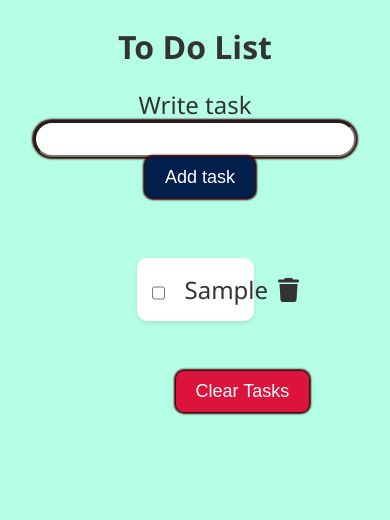
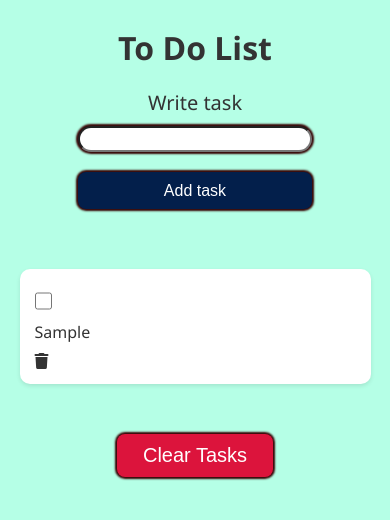
Before and after one commit to tasnimelgarbi/Mini-To-Do-List, a plain HTML site: page index.html in a window 390 px wide. Both pictures are taken after typing "Sample" into the empty fields and a click on the button "Add task". Drawn offline with Linux system fonts and the light colour scheme.

Commit message:
Update style.css

```diff
--- a/style.css
+++ b/style.css
@@ -1,79 +1,84 @@
-*{
+:root {
+  font-size: 16px; /* 1rem = 16px */
+}
+
+* {
   margin: 0;
   padding: 0;
   box-sizing: border-box;
 }
-body{
+
+body {
   background-color: rgb(181, 255, 230);
   color: #333;
   font-family: 'Segoe UI', Tahoma, Geneva, Verdana, sans-serif;
+}
 
+section {
+  text-align: center;
+  padding-top: 1rem;
+  padding-bottom: 1.25rem;
 }
-section{
-    text-align: center;
-    border: #de0202;
-    padding-top: 15px;
-    padding-bottom: 20px;
 
+#header {
+  padding: 0.625rem 0 1.25rem 0;
+  font-weight: 900;
+  font-size: 2rem;
 }
-#header{
-    padding: 10px 0 20px 0;
-    font-weight: 900;
-    font-size: xx-large;
-}
-#header:hover{
+
+#header:hover {
   color: #230101;
 }
-button{
-    font-size: large;
+
+#form {
+  font-size: 1.5rem;
+  padding-bottom: 3.125rem;
+}
+
+#taskInput {
+  box-shadow: 0 0 0.125rem 0.125rem #360303;
+  border-radius: 1.25rem;
+  padding: 0.125rem 0.25rem;
+  font-size: 1.5rem;
+  width: 20%;
+}
+
+button {
+  font-size: 1rem;
   background-color: #031f4b;
   color: white;
-}
-#form{
-        font-size: x-large;
-        padding-bottom: 50px;
-}
-#taskInput{
-    box-shadow:0px 0px 2px 2px #360303;
-    border-radius: 20px;
-    padding: 2px 4px;
-    font-size: x-large;
-}
-button {
-    font-size: large;
-    background-color: #031f4b;
-    color: white;
-    padding: 10px 20px;
-    border-radius: 8px;
+  padding: 0.6rem 1rem;
+  border-radius: 0.5rem;
   border: none;
   cursor: pointer;
   transition: 0.3s;
-    margin-left: 10px;
-    box-shadow:0px 0px 2px 2px #360303;
+  margin-left: 0.625rem;
+  box-shadow: 0 0 0.125rem 0.125rem #360303;
+}
 
-}
 button:hover {
   background-color: #ffffff;
   color: #360303;
+}
 
-}
 #taskList li {
   display: flex;
   align-items: center;
-    gap: 10px;
-    font-size: x-large;
+  gap: 0.625rem;
+  font-size: 1.5rem;
   background-color: white;
-    padding: 15px;
-    margin: 10px auto;
+  padding: 0.9375rem;
+  margin: 0.625rem auto;
   width: 30%;
-    border-radius: 10px;
-    box-shadow: 0px 2px 4px rgba(0,0,0,0.1);
+  border-radius: 0.625rem;
+  box-shadow: 0 0.125rem 0.25rem rgba(0, 0, 0, 0.1);
 }
-#check{
-    accent-color:  #031f4b;
-    height: 20px;
-    width: 17px;
-    margin-top: 7px;
+
+#check {
+  accent-color: #031f4b;
+  height: 1.25rem;
+  width: 1.0625rem;
+  margin-top: 0.4375rem;
   cursor: pointer;
 }
 
@@ -82,10 +87,10 @@ button:hover {
   background-color: crimson;
   color: white;
   border: none;
-    padding: 10px 20px;
-    margin-top: 20px;
-    font-size: large;
-    border-radius: 8px;
+  padding: 0.625rem 1.25rem;
+  margin-top: 1.25rem;
+  font-size: 1.25rem;
+  border-radius: 0.5rem;
   cursor: pointer;
   margin-left: 45%;
 }
@@ -94,6 +99,62 @@ button:hover {
   background-color: darkred;
 }
 
-#delete{
+#delete {
   cursor: pointer;
 }
+
+@media (max-width: 768px) {
+  #taskList li {
+    width: 60%;
+    font-size: 1.25rem;
+  }
+
+  #taskInput {
+    width: 30%;
+    font-size: 1.25rem;
+  }
+
+  #clear-btn {
+  margin-left: 40%;
+}
+
+  #form {
+    font-size: 1.25rem;
+  }
+
+  #addBtn {
+    width: auto;
+    margin-top: 0.625rem;
+  }
+}
+
+@media (max-width: 480px) {
+  #taskList li {
+    width: 90%;
+    font-size: 1rem;
+    flex-direction: column;
+    align-items: flex-start;
+  }
+
+  #taskInput {
+    width: 60%;
+    font-size: 1rem;
+  }
+
+  #form {
+    display: flex;
+    flex-direction: column;
+    align-items: center;
+    gap: 0.625rem;
+  }
+
+  #addBtn {
+    margin-left: 0;
+    width: 60%;
+  }
+
+  #clear-btn {
+    width: 40%;
+    margin-left: 30%;
+}
+}
```
Lines whose indentation alone changed are shown as unchanged.
